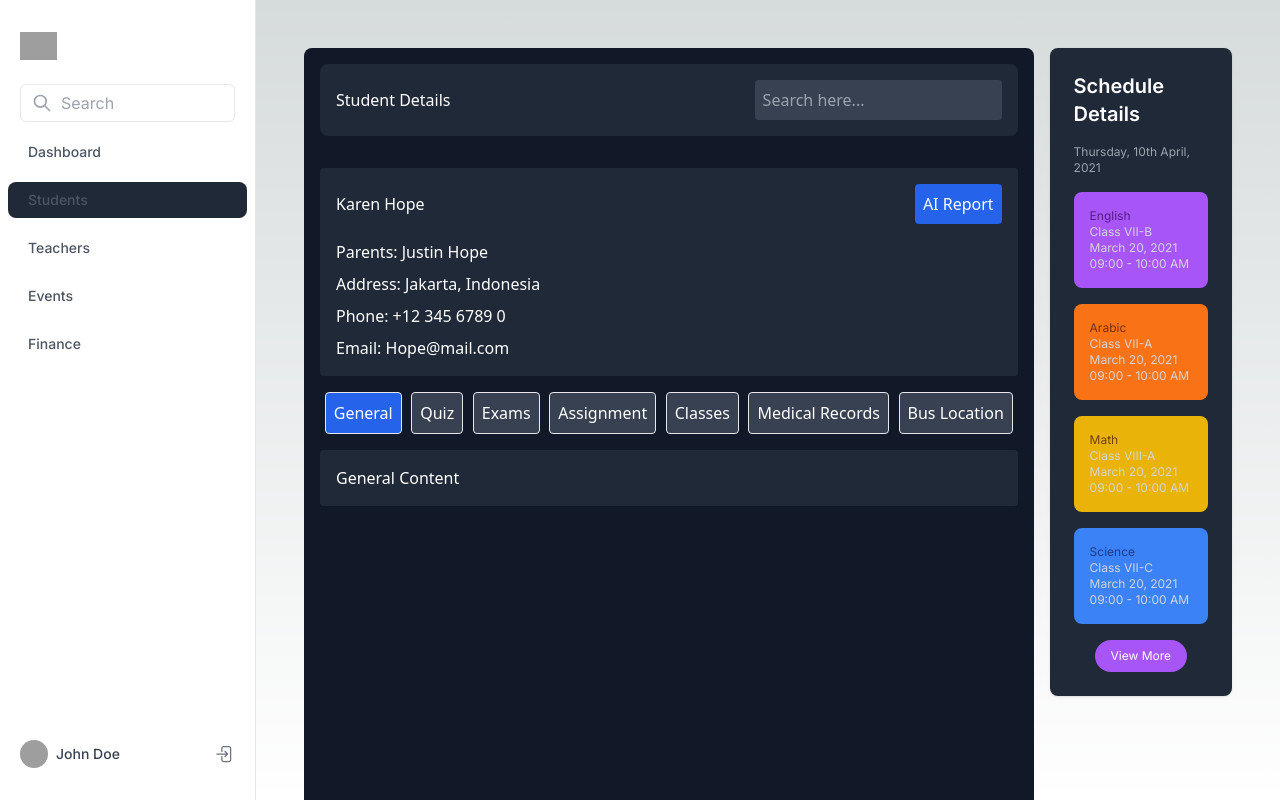
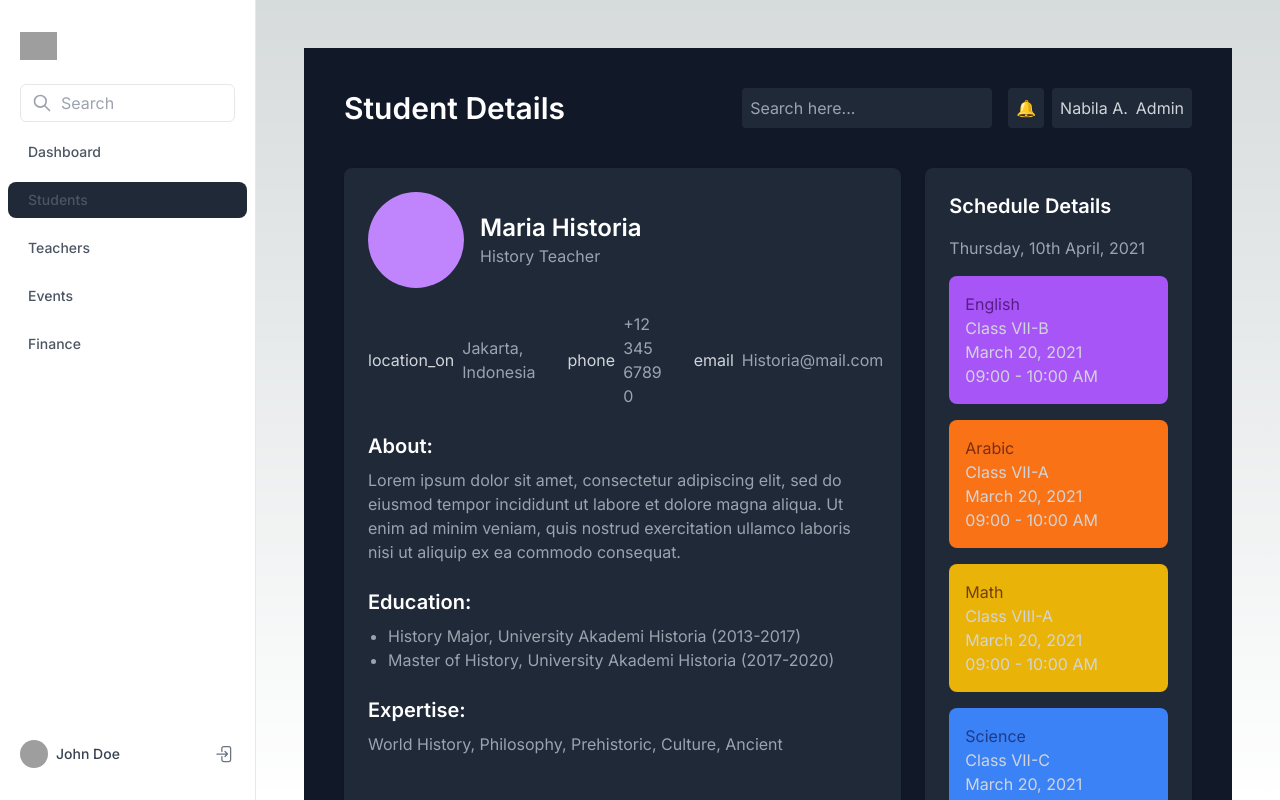
Before and after one commit to programmer-weeb/school-front, a Next.js app: page /students/1 in a window 1280 px wide. Built offline with nearby package versions, Linux system fonts and the light colour scheme; grey boxes are pictures that could not be loaded.

Commit message:
New student details page

```diff
--- a/app/sdetails/page.jsx
+++ b/app/sdetails/page.jsx
@@ -21,7 +21,7 @@ const StudentDetails = () => {
       case 'medicalRecords':
         return <div>Medical Records Content</div>;
       case 'busLocation':
-				return <div><Buslocation/></div>;
+        return <div><Buslocation /></div>;
       default:
         return <div>General Content</div>;
     }
@@ -29,7 +29,8 @@ const StudentDetails = () => {
 
   return (
     <div className="flex gap-4">
-			<div className="w-full min-h-screen bg-gray-900 text-white font-sans w-3/4 rounded-lg">
+      {/* <div className="w-full min-h-screen bg-gray-900 text-white font-sans w-3/4 rounded-lg"> */}
+      <div className="min-h-screen bg-gray-900 text-white font-sans w-3/4 rounded-lg">
         <div className="flex justify-between items-center p-4 bg-gray-800 rounded-lg m-4">
           <h1>Student Details</h1>
           <input type="search" placeholder="Search here..." className="p-2 rounded bg-gray-700 text-white" />
--- a/app/students/[studentId]/page.jsx
+++ b/app/students/[studentId]/page.jsx
@@ -1,25 +1,204 @@
 "use client";
 
-import StudentDetails from '@/app/sdetails/page';
-import { usePathname, useRouter } from 'next/navigation';
+import Buslocation from "@/app/students/[studentId]/bus-location/page";
+import React, { useState } from "react";
 
-export default function Page({ params }) {
-  const pathname = usePathname();
-  const router = useRouter();
-  const studentId = params.studentId;
+const StudentDetails = ({ params }) => {
+	// const teacherId = params.teacherId
+	// const reponse = await(fetch(''))
+	const [activeTab, setActiveTab] = useState('general');
 
-  // Check if the current path matches the pattern and redirect if necessary
-  // if (pathname === `/students/${studentId}`) {
-  //   const redirectPath = `/students/${studentId}/general`;
-  //   router.push(redirectPath);
-  // }
-  return (
-    <div>
-      {/* Your component content here */}
-			<StudentDetails />
-    </div>
-  );
-}
+	const renderContent = () => {
+		switch (activeTab) {
+			case 'general':
+				return <div>General Content</div>;
+			case 'quiz':
+				return <div>Quiz Content</div>;
+			case 'exam':
+				return <div>Exam Content</div>;
+			case 'assignment':
+				return <div>Assignment Content</div>;
+			case 'classes':
+				return <div>Classes Content</div>;
+			case 'medicalRecords':
+				return <div>Medical Records Content</div>;
+			case 'busLocation':
+				return <div><Buslocation /></div>;
+			default:
+				return <div>General Content</div>;
+		}
+	};
+
+	return (
+		<div className="min-h-screen bg-gray-900 text-gray-300 p-10">
+			<header className="w-full flex justify-between items-center mb-10">
+				<h2 className="text-3xl font-semibold text-white">Student Details</h2>
+				<div className="flex items-center space-x-4">
+					<input
+						type="text"
+						placeholder="Search here..."
+						className="p-2 rounded bg-gray-800 text-gray-300"
+					/>
+					<div className="flex items-center space-x-2">
+						<button className="p-2 bg-gray-800 rounded">🔔</button>
+						<div className="p-2 bg-gray-800 rounded flex items-center space-x-2">
+							<span>Nabila A.</span>
+							<span>Admin</span>
+						</div>
+					</div>
+				</div>
+			</header>
+			<main className="w-full grid grid-cols-3 gap-6">
+				<div className="col-span-2 bg-gray-800 p-6 rounded-lg shadow w-full">
+					<div className="flex items-center space-x-4 mb-6">
+						<div className="w-24 h-24 rounded-full bg-purple-400"></div>
+						<div>
+							<h3 className="text-2xl font-semibold text-white">
+								Maria Historia
+							</h3>
+							<p className="text-gray-400">History Teacher</p>
+						</div>
+					</div>
+					<div className="flex items-center space-x-8 mb-6">
+						<div className="flex items-center space-x-2">
+							<span className="material-icons">location_on</span>
+							<p className="text-gray-400">Jakarta, Indonesia</p>
+						</div>
+						<div className="flex items-center space-x-2">
+							<span className="material-icons">phone</span>
+							<p className="text-gray-400">+12 345 6789 0</p>
+						</div>
+						<div className="flex items-center space-x-2">
+							<span className="material-icons">email</span>
+							<p className="text-gray-400">Historia@mail.com</p>
+						</div>
+					</div>
+					<div className="mb-6">
+						<h4 className="text-xl font-semibold mb-2 text-white">About:</h4>
+						<p className="text-gray-400">
+							Lorem ipsum dolor sit amet, consectetur adipiscing elit, sed do
+							eiusmod tempor incididunt ut labore et dolore magna aliqua. Ut
+							enim ad minim veniam, quis nostrud exercitation ullamco laboris
+							nisi ut aliquip ex ea commodo consequat.
+						</p>
+					</div>
+					<div className="mb-6">
+						<h4 className="text-xl font-semibold mb-2 text-white">
+							Education:
+						</h4>
+						<ul className="text-gray-400 list-disc pl-5">
+							<li>History Major, University Akademi Historia (2013-2017)</li>
+							<li>
+								Master of History, University Akademi Historia (2017-2020)
+							</li>
+						</ul>
+					</div>
+					<div>
+						<h4 className="text-xl font-semibold mb-2 text-white">
+							Expertise:
+						</h4>
+						<p className="text-gray-400">
+							World History, Philosophy, Prehistoric, Culture, Ancient
+						</p>
+					</div>
+				</div>
+				<div className="bg-gray-800 p-6 rounded-lg shadow w-full ">
+					<h4 className="text-xl font-semibold mb-4 text-white">
+						Schedule Details
+					</h4>
+					<div className="mb-4">
+						<p className="text-gray-400">Thursday, 10th April, 2021</p>
+					</div>
+					<div className="space-y-4">
+						<div className="bg-purple-500 p-4 rounded-lg">
+							<p className="text-purple-900">English</p>
+							<p className="text-gray-300">Class VII-B</p>
+							<p className="text-gray-300">March 20, 2021</p>
+							<p className="text-gray-300">09:00 - 10:00 AM</p>
+						</div>
+						<div className="bg-orange-500 p-4 rounded-lg">
+							<p className="text-orange-900">Arabic</p>
+							<p className="text-gray-300">Class VII-A</p>
+							<p className="text-gray-300">March 20, 2021</p>
+							<p className="text-gray-300">09:00 - 10:00 AM</p>
+						</div>
+						<div className="bg-yellow-500 p-4 rounded-lg">
+							<p className="text-yellow-900">Math</p>
+							<p className="text-gray-300">Class VIII-A</p>
+							<p className="text-gray-300">March 20, 2021</p>
+							<p className="text-gray-300">09:00 - 10:00 AM</p>
+						</div>
+						<div className="bg-blue-500 p-4 rounded-lg">
+							<p className="text-blue-900">Science</p>
+							<p className="text-gray-300">Class VII-C</p>
+							<p className="text-gray-300">March 20, 2021</p>
+							<p className="text-gray-300">09:00 - 10:00 AM</p>
+						</div>
+					</div>
+					<div className="mt-4 text-center">
+						<button className="bg-purple-500 text-white px-4 py-2 rounded-full hover:bg-purple-600">
+							View More
+						</button>
+					</div>
+				</div>
+			</main>
+
+			{/* new bottom buttons */}
+			<div>
+				<div className="flex justify-around my-4 ml-0 mr-60">
+					<button
+						onClick={() => setActiveTab('general')}
+						className={`p-2 border rounded ${activeTab === 'general' ? 'bg-blue-600 text-white' : 'bg-gray-700 text-white'}`}
+					>
+						General
+					</button>
+					<button
+						onClick={() => setActiveTab('quiz')}
+						className={`p-2 border rounded ${activeTab === 'quiz' ? 'bg-blue-600 text-white' : 'bg-gray-700 text-white'}`}
+					>
+						Quiz
+					</button>
+					<button
+						onClick={() => setActiveTab('exam')}
+						className={`p-2 border rounded ${activeTab === 'exam' ? 'bg-blue-600 text-white' : 'bg-gray-700 text-white'}`}
+					>
+						Exams
+					</button>
+					<button
+						onClick={() => setActiveTab('assignment')}
+						className={`p-2 border rounded ${activeTab === 'assignment' ? 'bg-blue-600 text-white' : 'bg-gray-700 text-white'}`}
+					>
+						Assignment
+					</button>
+					<button
+						onClick={() => setActiveTab('classes')}
+						className={`p-2 border rounded ${activeTab === 'classes' ? 'bg-blue-600 text-white' : 'bg-gray-700 text-white'}`}
+					>
+						Classes
+					</button>
+					<button
+						onClick={() => setActiveTab('medicalRecords')}
+						className={`p-2 border rounded ${activeTab === 'medicalRecords' ? 'bg-blue-600 text-white' : 'bg-gray-700 text-white'}`}
+					>
+						Medical Records
+					</button>
+					<button
+						onClick={() => setActiveTab('busLocation')}
+						className={`p-2 border rounded ${activeTab === 'busLocation' ? 'bg-blue-600 text-white' : 'bg-gray-700 text-white'}`}
+					>
+						Bus Location
+					</button>
+				</div>
+				<div className="bg-gray-800 p-4 rounded">
+					{renderContent()}
+				</div>
+			</div>
+		</div>
+	);
+};
+
+export default StudentDetails;
+
 
 
 
```
Lines whose indentation alone changed are shown as unchanged.
